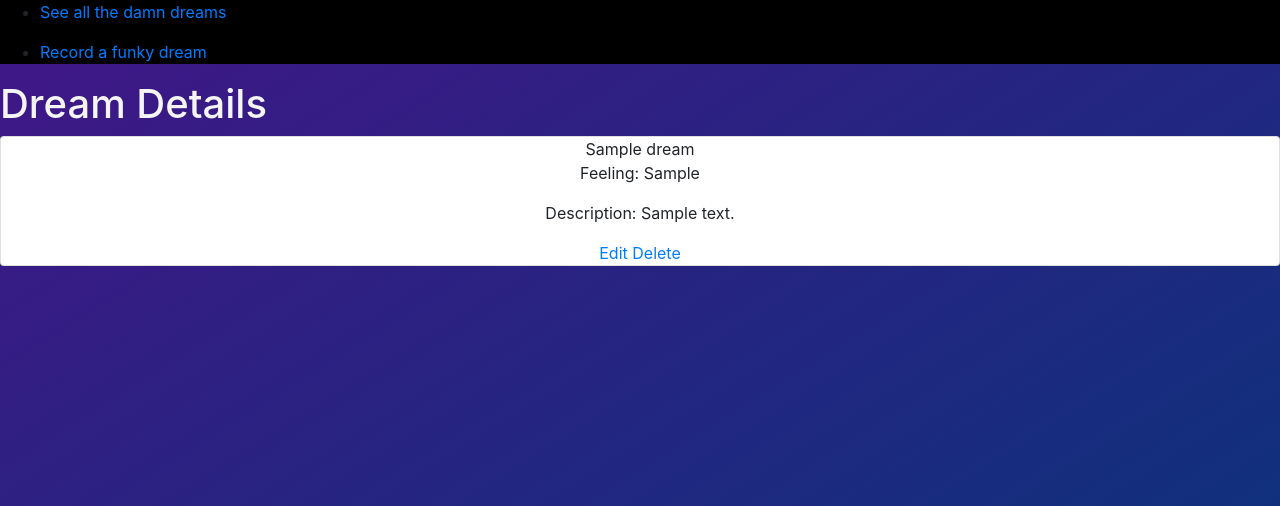
After one commit to aloha45/dapjeongneo, a Django app: page /dreams/1/ in a window 1280 px wide. The commit adds this page. Shown: the top 506 px of the page. Run offline with Django 3.2, Linux system fonts and the light colour scheme; tables that the repository leaves empty hold one stand-in row (values such as "Sample post"); some libraries are stand-ins or nearby versions.

Commit message:
crud operations

```diff
--- a/main_app/models.py
+++ b/main_app/models.py
@@ -1,5 +1,6 @@
 from django.db import models, migrations
 from datetime import date
+from django.urls import reverse
 
 # Create your models here.
 
@@ -11,3 +12,6 @@ class Dream(models.Model):
 
     def __str__(self):
         return self.title
+
+    def get_absolute_url(self):
+        return reverse('detail', kwargs={'dream_id': self.id})
--- /dev/null
+++ b/main_app/templates/dreams/detail.html
@@ -0,0 +1,18 @@
+{% extends 'base.html' %}
+{% block content %}
+
+<h1>Dream Details</h1>
+
+<div class="card">
+  <div class="card-content">
+    <span class="card-title">{{ dream.title }}</span>
+    <p>Feeling: {{ dream.mood }}</p>
+    <p>Description: {{ dream.description }}</p>
+  </div>
+  <div class="card-action">
+    <a href="{% url 'dreams_update' dream.id %}">Edit</a>
+    <a href="{% url 'dreams_delete' dream.id %}">Delete</a>
+</div>
+</div>
+
+{% endblock %}
--- a/main_app/templates/dreams/index.html
+++ b/main_app/templates/dreams/index.html
@@ -13,6 +13,10 @@
             <div class="card-body">
                 <p class="card-text">{{ dream.description }}
             </div>
+            <div class="card-action">
+                <a href="{% url 'dreams_update' dream.id %}">Edit</a>
+                <a href="{% url 'dreams_delete' dream.id %}">Delete</a>
+            </div>
         </div>
     </div>
 {% endfor %}
--- a/main_app/templates/main_app/dream_form.html
+++ b/main_app/templates/main_app/dream_form.html
@@ -7,7 +7,7 @@
     {% csrf_token %}
     <table>
       <!-- Render the inputs inside of <tr>s & <td>s -->
-      {{ form.as_p }}
+      {{ form.as_table}}
     </table>
     <input type="submit" value="Enter" class="btn">
   </form>
--- a/main_app/urls.py
+++ b/main_app/urls.py
@@ -4,5 +4,8 @@ from . import views
 urlpatterns = [
     path('', views.home, name='home'),
     path('dreams/', views.dreams_index, name='index'),
-    path('dreams/create/', views.DreamCreate.as_view(), name='dreams_create')
+    path('dreams/create/', views.DreamCreate.as_view(), name='dreams_create'),
+    path('dreams/<int:dream_id>/', views.dreams_detail, name='detail'),
+    path('dreams/<int:pk>/update/', views.DreamUpdate.as_view(), name='dreams_update'),
+    path('dreams/<int:pk>/delete/', views.DreamDelete.as_view(), name='dreams_delete')
 ]
--- a/main_app/views.py
+++ b/main_app/views.py
@@ -1,24 +1,10 @@
 from django.shortcuts import render
 from django.http import HttpResponse
 from django.contrib.auth.decorators import login_required
-from django.views.generic.edit import CreateView
+from django.views.generic.edit import CreateView, UpdateView, DeleteView
 from .models import Dream
 
 # Create your views here.
-
-
-# class Dream:
-#     def __init__(self, title, mood, description):
-#         self.title = title
-#         self.mood = mood
-#         self.description = description
-
-
-# dreams = [
-#     Dream('a scary dream', 'freaky', 'big scary werewolf'),
-#     Dream('a nice dream', 'happy and warm', 'field in summer at dusk, barefeet in grass'),
-#     Dream('kind of sexy', 'schwing', 'like a nerdy professor in hot pajamas')
-# ]
 
 def home(request):
     return render(request, 'home.html')
@@ -27,7 +13,19 @@ def dreams_index(request):
     dreams = Dream.objects.all()
     return render(request, 'dreams/index.html', {'dreams': dreams})
 
+def dreams_detail(request, dream_id):
+    dream = Dream.objects.get(id=dream_id)
+    return render(request, 'dreams/detail.html', { 'dream': dream })
+
 class DreamCreate(CreateView):
     model = Dream
     fields = ['title', 'mood', 'description']
     success_url = '/dreams/'
+
+class DreamUpdate(UpdateView):
+    model = Dream
+    fields = ['mood', 'description']
+
+class DreamDelete(DeleteView):
+    model = Dream
+    success_url = '/dreams/'
```
Also changed, not shown: main_app/templates/main_app/dream_confirm_delete.html (added, +12 -0 lines).
